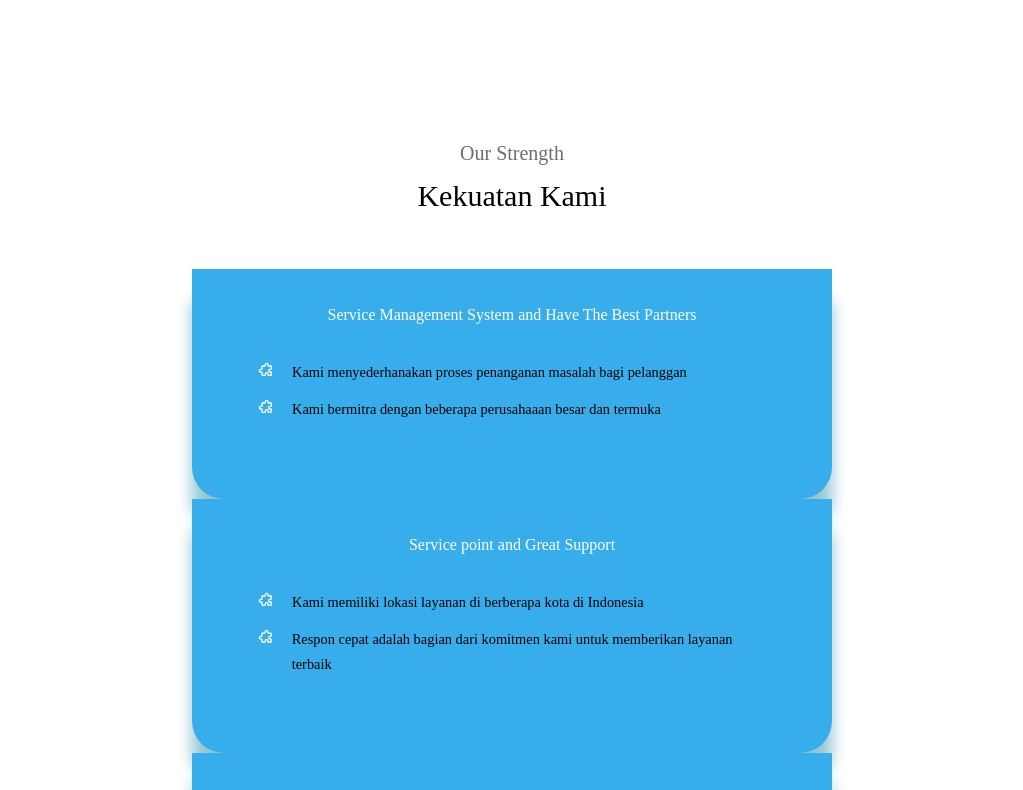
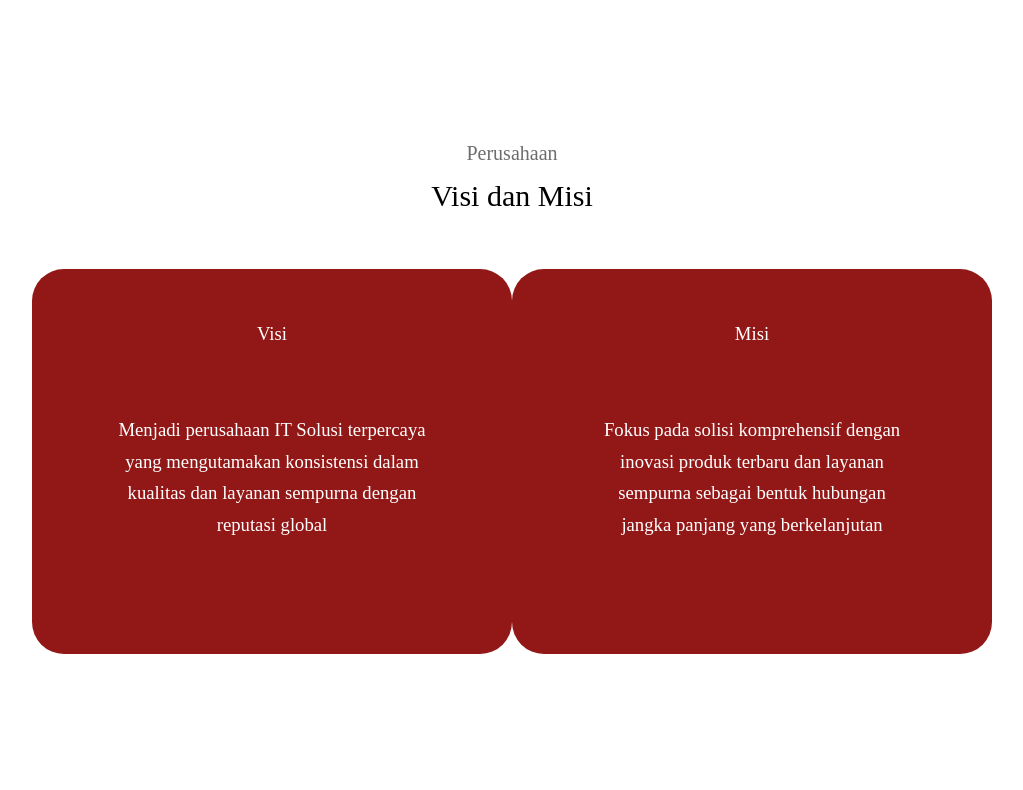
Before and after one commit to ardeliaraminta/port-compro, a React (Create React App) app in the folder web/: page / in a window 1280 px wide. Shown: the part 2040-2830 px from the top of the page, without its empty margins (128-1151 px from the left). Built offline with nearby package versions, Linux system fonts and the light colour scheme; a web font is replaced by a local one.

Commit message:
visimisi

```diff
--- a/web/src/App.jsx
+++ b/web/src/App.jsx
@@ -7,6 +7,7 @@ import Nav from './components/nav/Nav'
 import Portfolio from './components/Portfolio/Portfolio'
 import Services from './components/services/Services'
 import Strength from './components/strength/Strength'
+import Visimisi from './components/visimisi/Visimisi'
 import './index.css'
 
 const App = () => {
@@ -15,6 +16,7 @@ const App = () => {
     <Header/>
     <Nav/>
     <About/>
+    <Visimisi/>
     <Services/>
     <Strength/>
     <Portfolio/>
--- /dev/null
+++ b/web/src/components/visimisi/Visimisi.jsx
@@ -0,0 +1,33 @@
+import React from 'react'
+import './visimisi.css'
+import {FaRegEye} from 'react-icons/fa'
+
+const Visimisi = () => {
+  return (
+    <section id='visimisi'>
+      <h5> Perusahaan </h5>
+      <h2> Visi dan Misi </h2>
+
+      <div className='container experience__container'>
+        <div className='experience__frontend'>
+          <h3> Visi </h3>
+          <div className='"experience__content'>
+            <article className='experience__details'>
+            <h3> Menjadi perusahaan IT Solusi terpercaya yang mengutamakan konsistensi dalam kualitas dan layanan sempurna dengan reputasi global </h3>
+            </article>
+          </div>
+        </div>
+        <div className='experience__backend'>
+          <h3> Misi </h3>
+          <div className='"experience__content'>
+            <article className='experience__details'>
+            <h3> Fokus pada solisi komprehensif dengan inovasi produk terbaru dan layanan sempurna sebagai bentuk hubungan jangka panjang yang berkelanjutan </h3>
+            </article>
+          </div>
+        </div>
+      </div>
+    </section>
+  )
+}
+
+export default Visimisi
--- /dev/null
+++ b/web/src/components/visimisi/visimisi.css
@@ -0,0 +1,59 @@
+.experience__container {
+    display: grid;
+    grid-template-columns: 1fr 1fr;
+    gap:2;
+    color:white;
+}
+
+.experience__container > div {
+    background: rgb(146, 23, 23);
+    padding: 3rem 5rem;
+    border-radius: 2rem;
+    border: 1px solid transparent;
+    transition: var(--transition);
+    color: white;
+}
+
+.experience__container > div:hover {
+    background: transparent;
+    border-color:rgb(173, 80, 80);
+    color: black;
+    background-color:rgb(70, 27, 27);
+    cursor: default;
+}
+
+.experience__container > div h3 {
+    text-align: center;
+    margin-bottom: 4rem;
+    color: white;
+}
+
+.experience_content {
+    display: grid;
+    grid-template-columns: 1fr 1fr ;
+    row-gap: 2rem;
+}
+
+.experience__details{
+    display: flex;
+    gap:1rem;
+
+}
+
+.experience__details-icon{
+    margin-top: 6px;
+    color: var(--color-primary);
+
+}
+
+@media screen and (max-width: 600px){
+    .experience__container{
+        gap: 1rem;
+        width: 50%;
+    }
+
+    .experience__container > div {
+        width: 50%;
+        padding: 2rem 1rem;
+    }
+}
```
